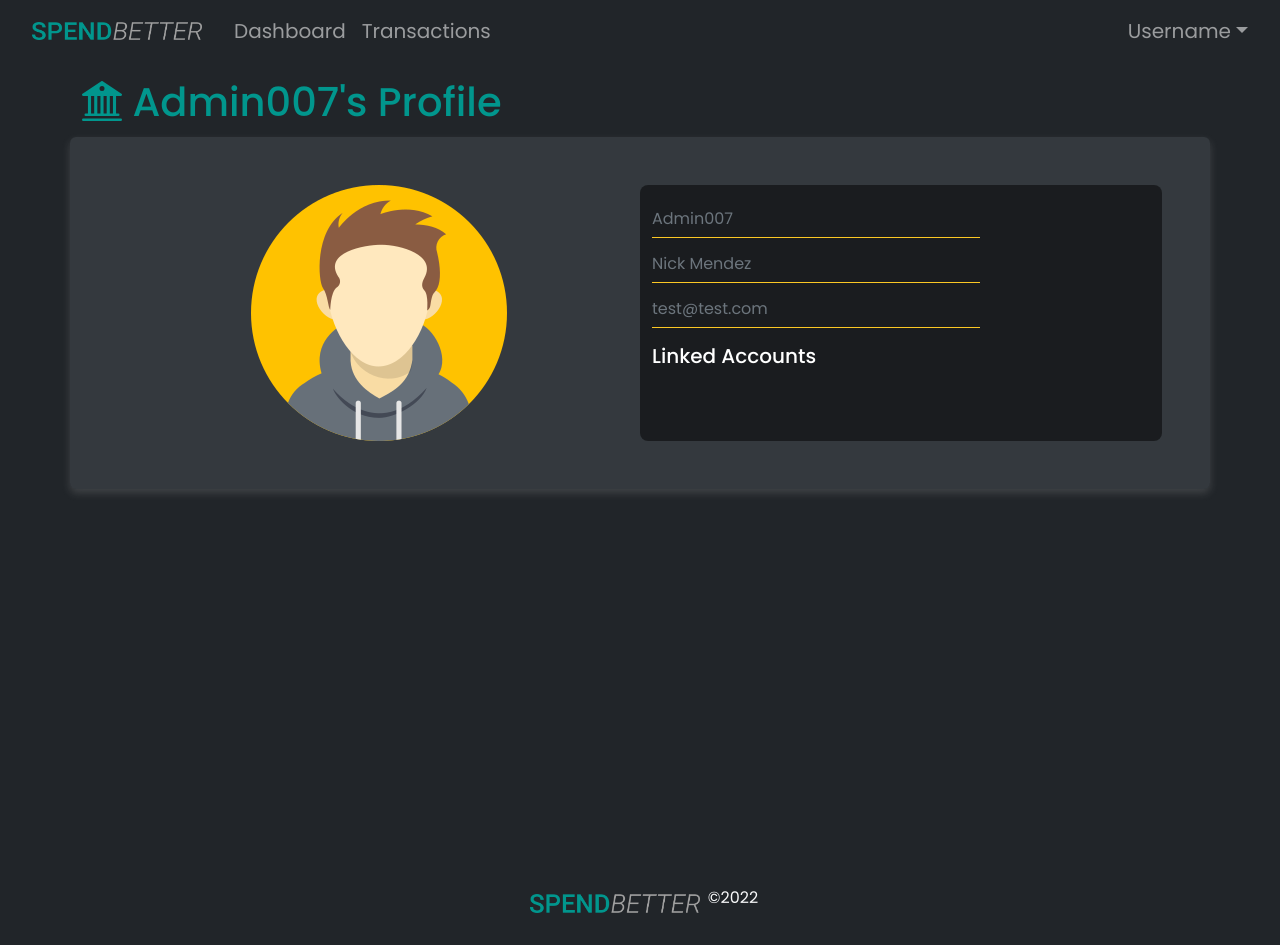
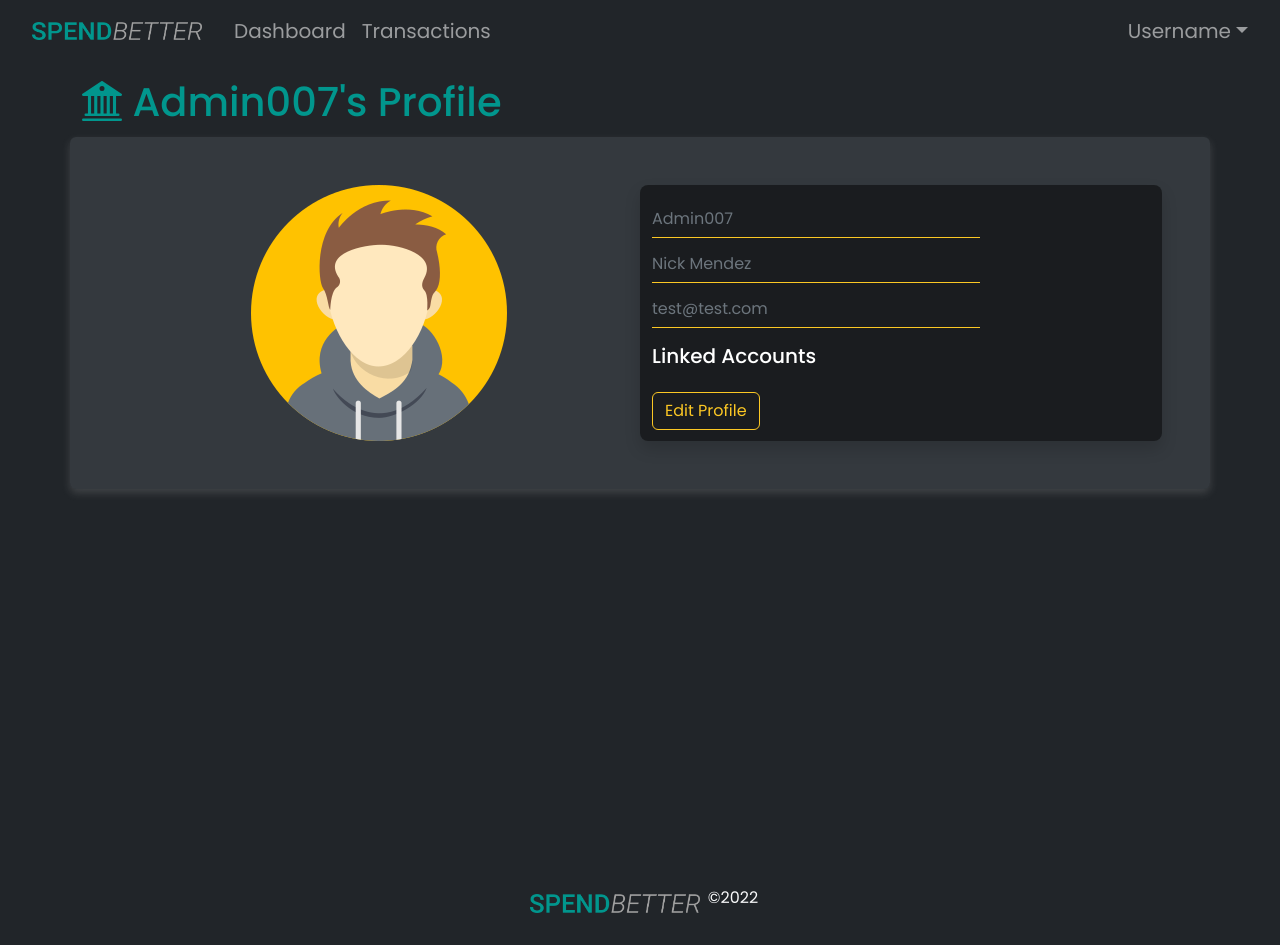
Before and after one commit to nickmendezFlatiron/budget-app, a React (Vite) app in the folder client/: page /account in a window 1280 px wide. Built offline with nearby package versions, Linux system fonts and the light colour scheme.

Commit message:
added toggle button for disabling and editing user account component

```diff
--- a/client/src/account/Account.jsx
+++ b/client/src/account/Account.jsx
@@ -1,16 +1,17 @@
-import React from 'react'
+import React, {useState} from 'react'
 
 import Container from 'react-bootstrap/Container'
-import Button from 'react-bootstrap/Button'
+import ToggleButton from 'react-bootstrap/ToggleButton'
 import Form from 'react-bootstrap/Form';
 import Row from 'react-bootstrap/Row';
 import Col from 'react-bootstrap/Col';
 import Image from 'react-bootstrap/Image';
 const Account = ({user}) => {
-
+  const [isDisabled, toggleDisabled] = useState(true)
   const indent = <svg xmlns="http://www.w3.org/2000/svg" width="40" height="40" fill="currentColor" className="h1 " viewBox="0 0 16 16">
                   <path d="M8.277.084a.5.5 0 0 0-.554 0l-7.5 5A.5.5 0 0 0 .5 6h1.875v7H1.5a.5.5 0 0 0 0 1h13a.5.5 0 1 0 0-1h-.875V6H15.5a.5.5 0 0 0 .277-.916l-7.5-5zM12.375 6v7h-1.25V6h1.25zm-2.5 0v7h-1.25V6h1.25zm-2.5 0v7h-1.25V6h1.25zm-2.5 0v7h-1.25V6h1.25zM8 4a1 1 0 1 1 0-2 1 1 0 0 1 0 2zM.5 15a.5.5 0 0 0 0 1h15a.5.5 0 1 0 0-1H.5z"/>
                 </svg>
+  console.log(isDisabled)
   return (
     <div className="bg-dark text-white vh-100">
       <Container >
@@ -21,21 +22,31 @@ const Account = ({user}) => {
           <Col className="text-center">
             <Image fluid src={user.avatar} alt="user avatar image" />
           </Col>
-          <Col className="pt-3 bg-black bg-opacity-50 rounded rounded-3">
+          <Col className="pt-3 bg-black bg-opacity-50 rounded rounded-3 shadow">
             <Form>
               <Form.Group>
                 <Form.Control disabled type="text" placeholder="Name here..." className="underline-text-input bg-transparent w-auto text-secondary ps-0" value={user.username}/>
               </Form.Group>
               <Form.Group>
-                <Form.Control type="text" placeholder="Name here..." className="underline-text-input bg-transparent w-auto text-secondary mt-2 ps-0" value={user.fullName}/>
+                <Form.Control disabled={isDisabled} type="text" placeholder="Name here..." className="underline-text-input bg-transparent w-auto text-secondary mt-2 ps-0" value={user.fullName}/>
               </Form.Group>
               <Form.Group>
-                <Form.Control type="email" placeholder="Name here..." className="underline-text-input bg-transparent w-auto text-secondary mt-2 ps-0" value={user.email}/>
+                <Form.Control disabled={isDisabled} type="email" placeholder="Name here..." className="underline-text-input bg-transparent w-auto text-secondary mt-2 ps-0" value={user.email}/>
               </Form.Group>
             </Form>
             <Col className='mt-3'>
               <h5>Linked Accounts</h5>
             </Col>
+            <ToggleButton
+            className='mt-3'
+            id="toggle-check"
+            type="checkbox"
+            variant='outline-warning'
+            checked={!isDisabled}
+            onChange={(e) => toggleDisabled(!e.currentTarget.checked)}
+            >
+              Edit Profile
+            </ToggleButton>
           </Col>
         </Row>
       </Container>
```
